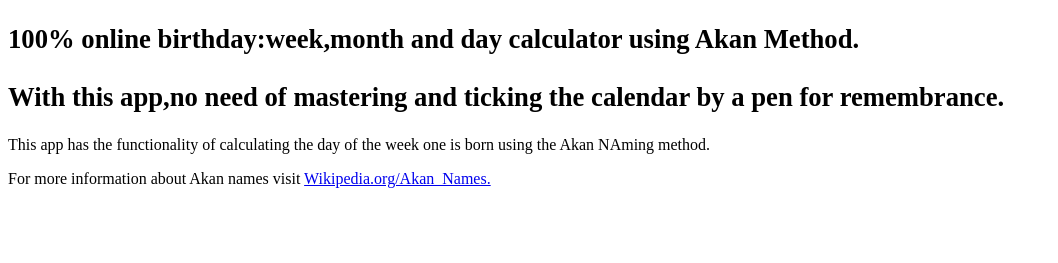
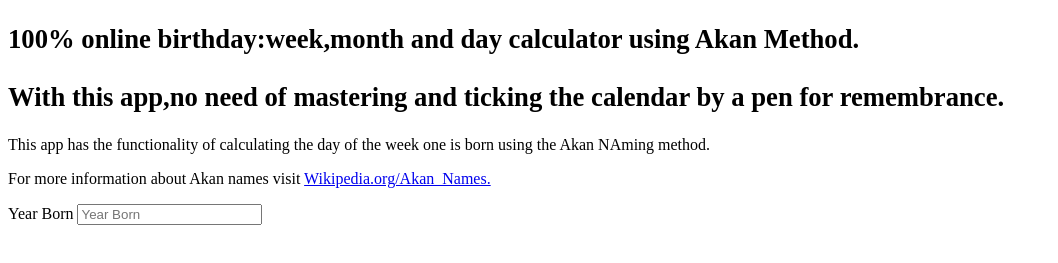
Before and after one commit to George-Okumu/Birthday-Calculator, a plain HTML site: page index.html in a window 1280 px wide. Shown: the part 61-324 px from the top of the page, without its empty margins (0-1058 px from the left). Drawn offline with Linux system fonts and the light colour scheme.

Commit message:
added a label and input text-area for Year Born

```diff
--- a/index.html
+++ b/index.html
@@ -17,7 +17,10 @@
             </div>
         </div>
         <form>
-
+            <div class="form-group">
+                <label for="InputYear">Year Born</label>
+                <input type="text" id="year" placeholder="Year Born" min-length="4" max-length="4" required>
+            </div>
         </form>
     </body>
 </html>
```
